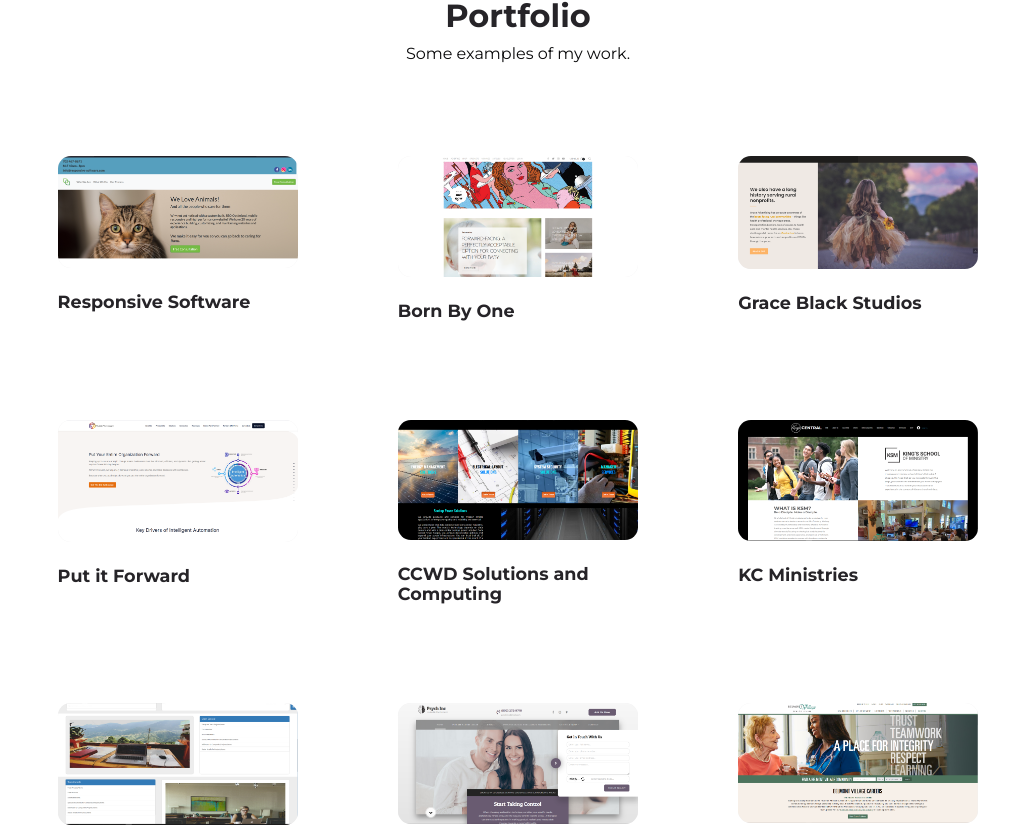
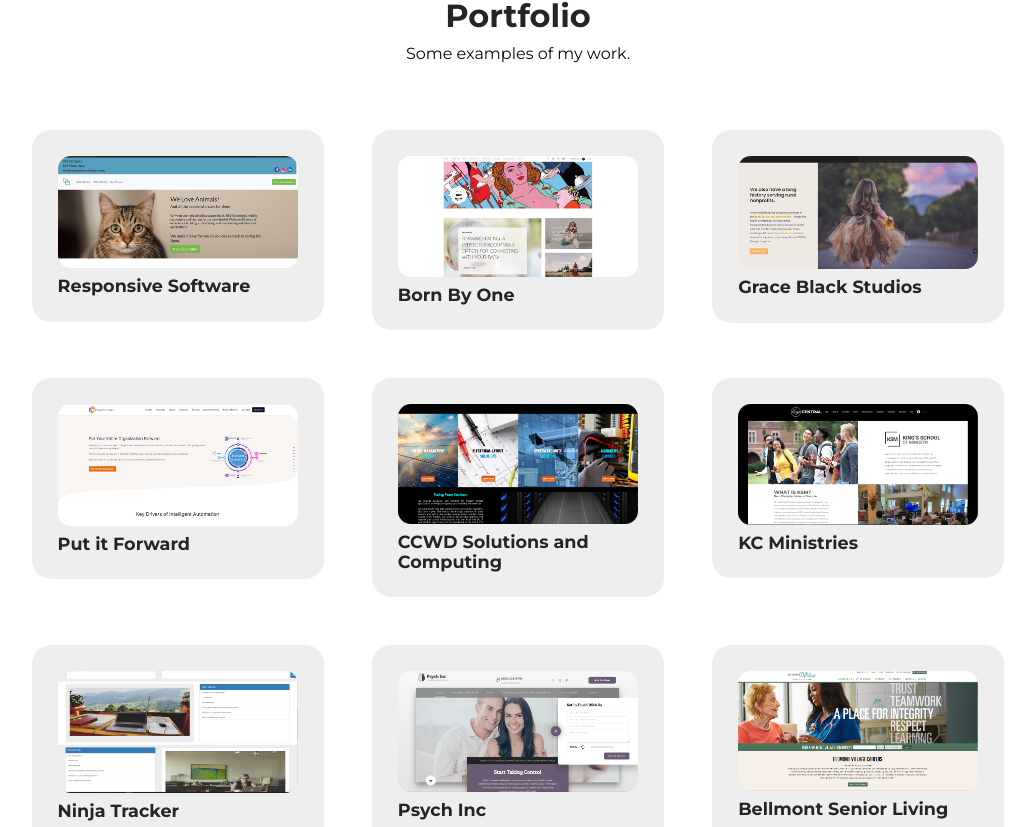
Before and after one commit to daniellabosc/portfolio, a React (Create React App) app: page / in a window 1280 px wide. Shown: the part 3236-4063 px from the top of the page, without its empty margins (122-1157 px from the left). Built offline with nearby package versions, Linux system fonts and the light colour scheme.

Commit message:
first commit

```diff
--- a/src/sections/portfolio/portfolio.css
+++ b/src/sections/portfolio/portfolio.css
@@ -25,6 +25,7 @@
 
 .card.portfolio__project {
     animation: animateProject 800ms ease-in forwards;
+    background:#eee
 }
 
 @keyframes animateProject {
@@ -43,7 +44,7 @@
     max-height: 15rem;
     background: var(--color-light);
     border-radius: var(--border-radius-2);
-    margin-bottom: 1.5rem;
+    margin-bottom: .5rem;
     overflow: hidden;
 }
 
```
